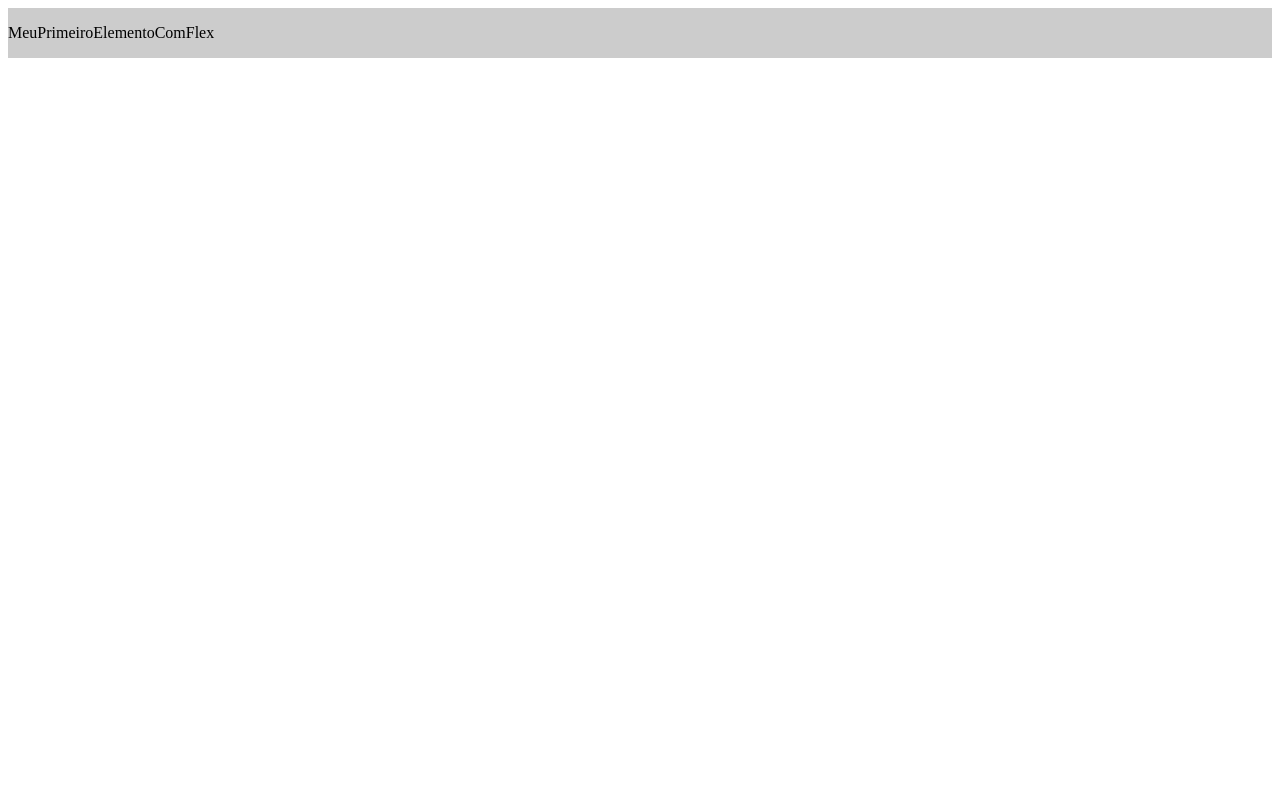
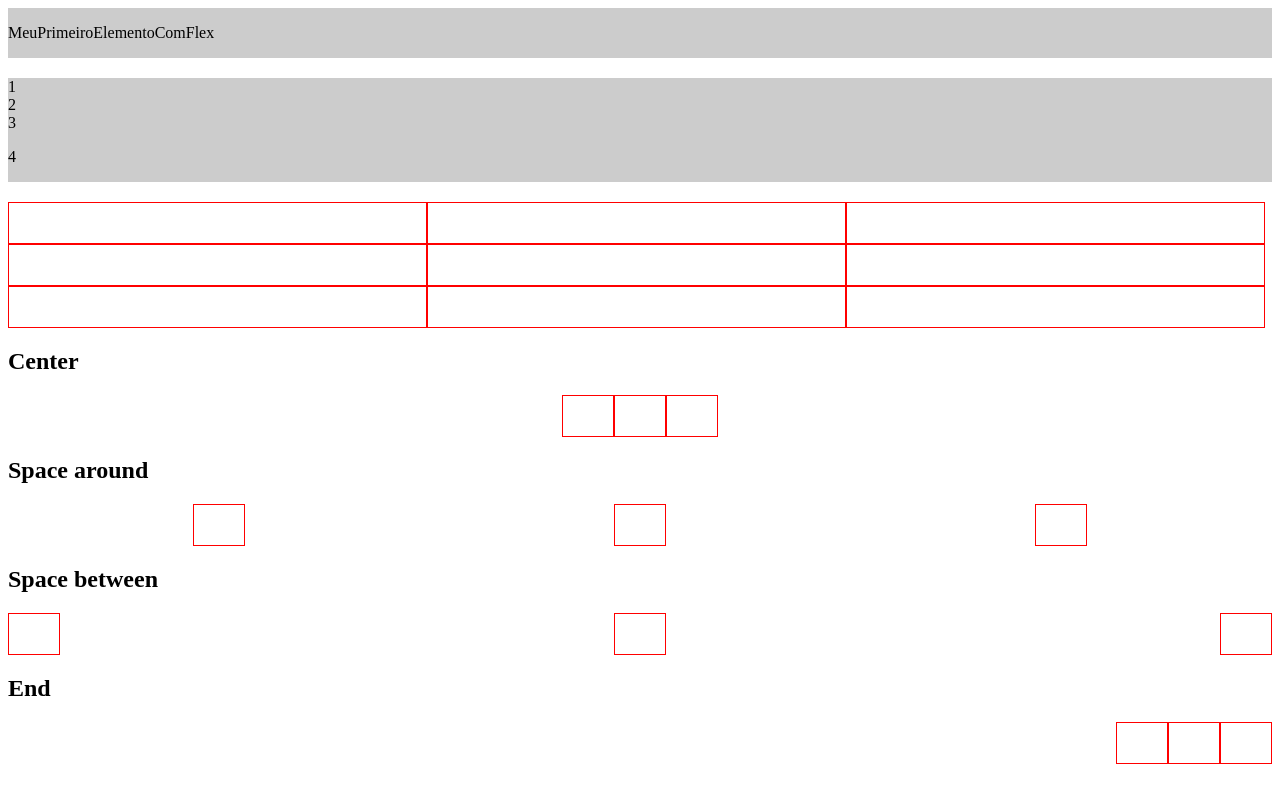
Before and after one commit to LucasMelo21/LearningFlexbox, a plain HTML site: page index.html in a window 1280 px wide. Shown: the top 802 px of the page. Drawn offline with Linux system fonts and the light colour scheme.

Commit message:
mais alguns conceitos

```diff
--- a/css/styles.css
+++ b/css/styles.css
@@ -2,7 +2,62 @@ body{
     padding-bottom: 500px;
 }
 
+/* 1 - flex */
 .flex{
     display: flex;
     background-color: #ccc;
+    margin-bottom: 20px;
 }
+
+/* 2 - flex column */
+.flex-column{
+    display: flex;
+    flex-direction: column;
+    background-color: #ccc;
+    margin-bottom: 20px;
+}
+
+/* 3 - wrap */
+.wrap{
+    display: flex;
+    flex-wrap: wrap;
+    margin-bottom: 20px;
+}
+
+.box{
+    height: 40px;
+    width: 33%;
+    border: 1px solid red;
+}
+
+/* justify content */
+.center,
+.space-around,
+.space-between,
+.end{
+    display: flex;
+    margin-bottom: 20px;
+}
+
+.center .box,
+.space-around .box,
+.space-between .box,
+.end .box{
+    width: 50px;
+}
+
+.center{
+    justify-content: center;
+}
+
+.space-around{
+    justify-content: space-around;
+}
+
+.space-between{
+    justify-content: space-between;
+}
+
+.end{
+    justify-content: end;
+}
--- a/index.html
+++ b/index.html
@@ -17,5 +17,56 @@
         <p>Com</p>
         <p>Flex</p>
      </div>
+
+    <!-- 2 - column -->
+        <div class="flex-column">
+            <span>1</span>
+            <span>2</span>
+            <span>3</span>
+            <p>4</p>
+      </div>
+
+    <!-- 3 - wrap -->
+        <div class="wrap">
+        <div class="box"></div>
+        <div class="box"></div>
+        <div class="box"></div>
+        <div class="box"></div>
+        <div class="box"></div>
+        <div class="box"></div>
+        <div class="box"></div>
+        <div class="box"></div>
+        <div class="box"></div>
+       </div>
+
+    <!-- 4 - justify content -->
+    <h2>Center</h2>
+     <div class="center">
+        <div class="box"></div>
+        <div class="box"></div>
+        <div class="box"></div>
+    </div>
+
+    <h2>Space around</h2>
+     <div class="space-around">
+        <div class="box"></div>
+        <div class="box"></div>
+        <div class="box"></div>
+    </div>
+
+    <h2>Space between</h2>
+     <div class="space-between">
+        <div class="box"></div>
+        <div class="box"></div>
+        <div class="box"></div>
+    </div>
+
+    <h2>End</h2>
+     <div class="end">
+        <div class="box"></div>
+        <div class="box"></div>
+        <div class="box"></div>
+    </div>
+
 </body>
 </html>
```
